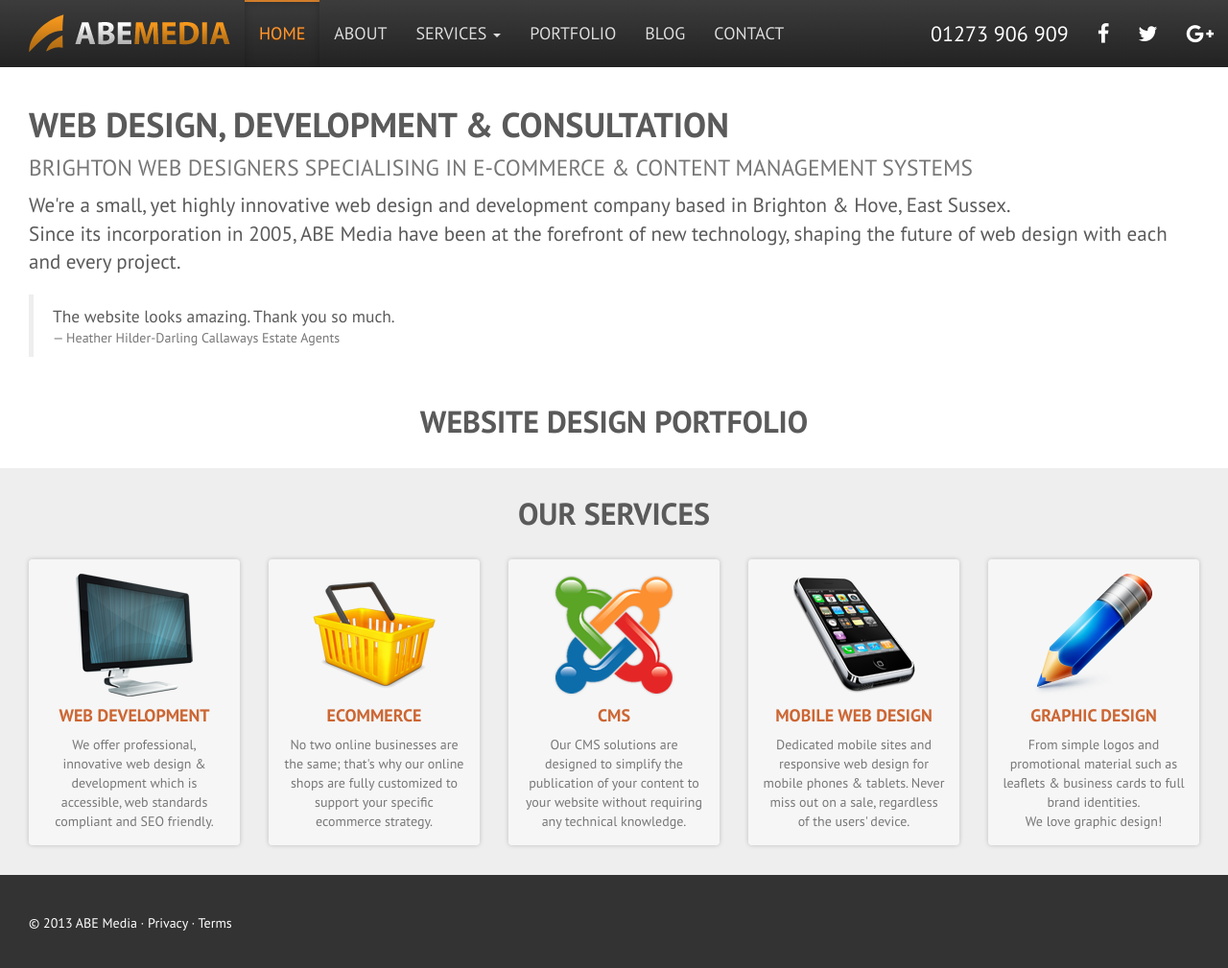
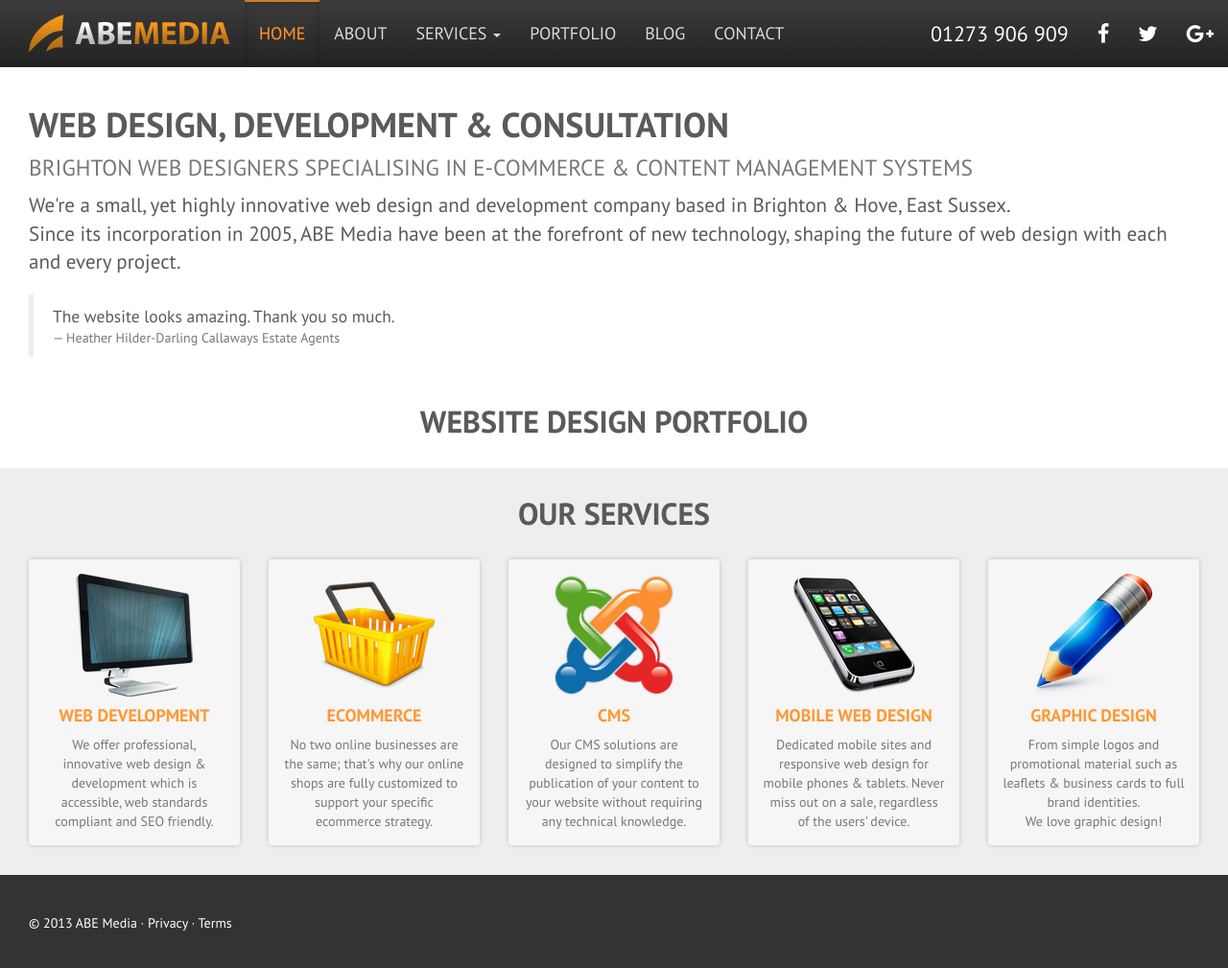
Before and after one commit to abemedia/abemedia.github.io, a Jekyll site: the page built from index.md, in a window 1280 px wide and 1012 px high. Shown: the top 1009 px of the window at 96% size. Built offline with Jekyll 4.4.1, drawn with Linux system fonts in a browser that asks for light colours; nearby versions of some CDN libraries.

Commit message:
Update style.css

```diff
--- a/css/style.css
+++ b/css/style.css
@@ -13,17 +13,17 @@
 	min-height: 100%;
 }
 a {
-	color:#cc6633;
+	color:#FF9833;
 	-webkit-transition: all 0.25s ease-in;
 	-moz-transition: all 0.25s ease-in;
 	-o-transition: all 0.25s ease-in;
 	-ms-transition: all 0.25s ease-in;
 }
 a:hover {
-	color:#A65B11;
+	color:#CC6733;
 }
 a.thumbnail:hover, a.thumbnail:focus, a.thumbnail.active {
-	border-color: #cc6633;
+	border-color: #FF9833;
 }
 h1, h2, h3, h4, h5, h6, .h1, .h2, .h3, .h4, .h5, .h6 {
 	font-family: "PT Sans","Helvetica Neue",Helvetica,Arial,sans-serif;
@@ -37,7 +37,7 @@
 	font-weight: bold;
 }
 .title {
-	color:#cc6633;
+	color:#CC6733;
 	font-size:16px;
 }
 .container {
```
